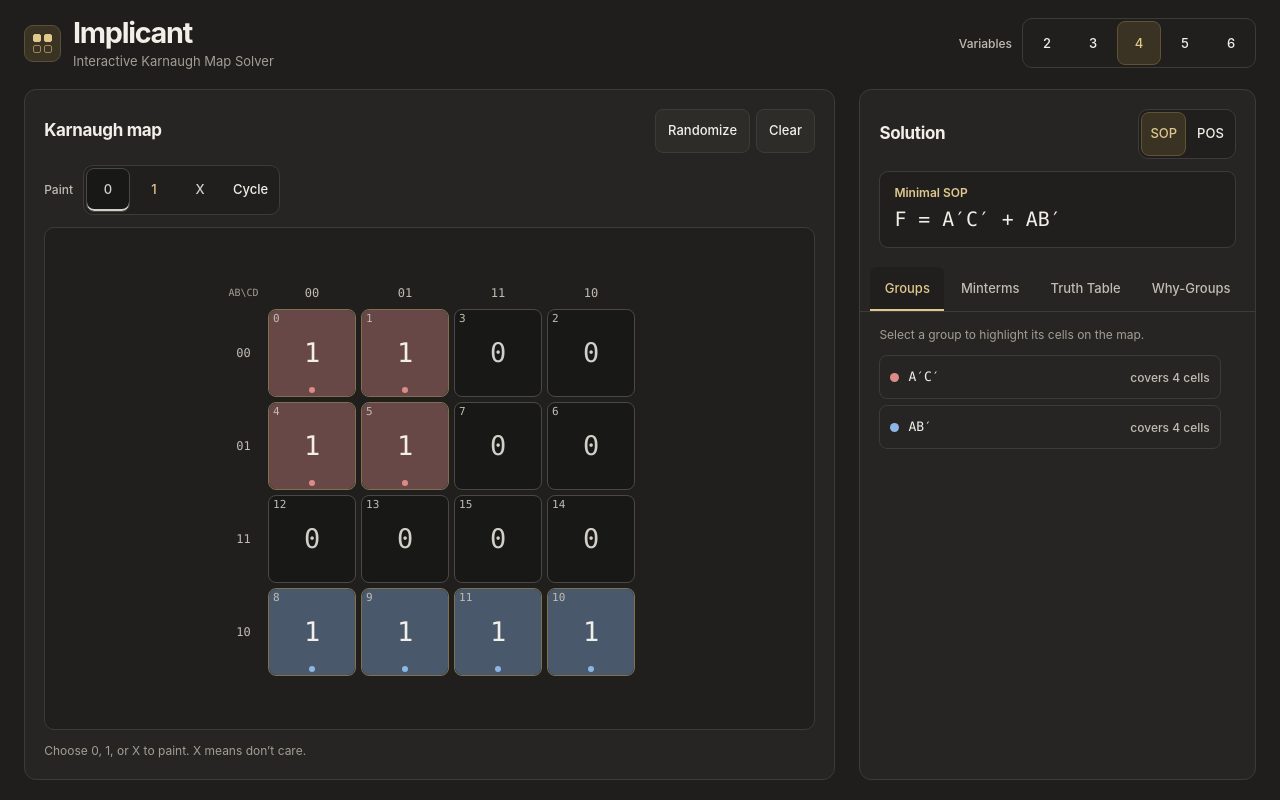
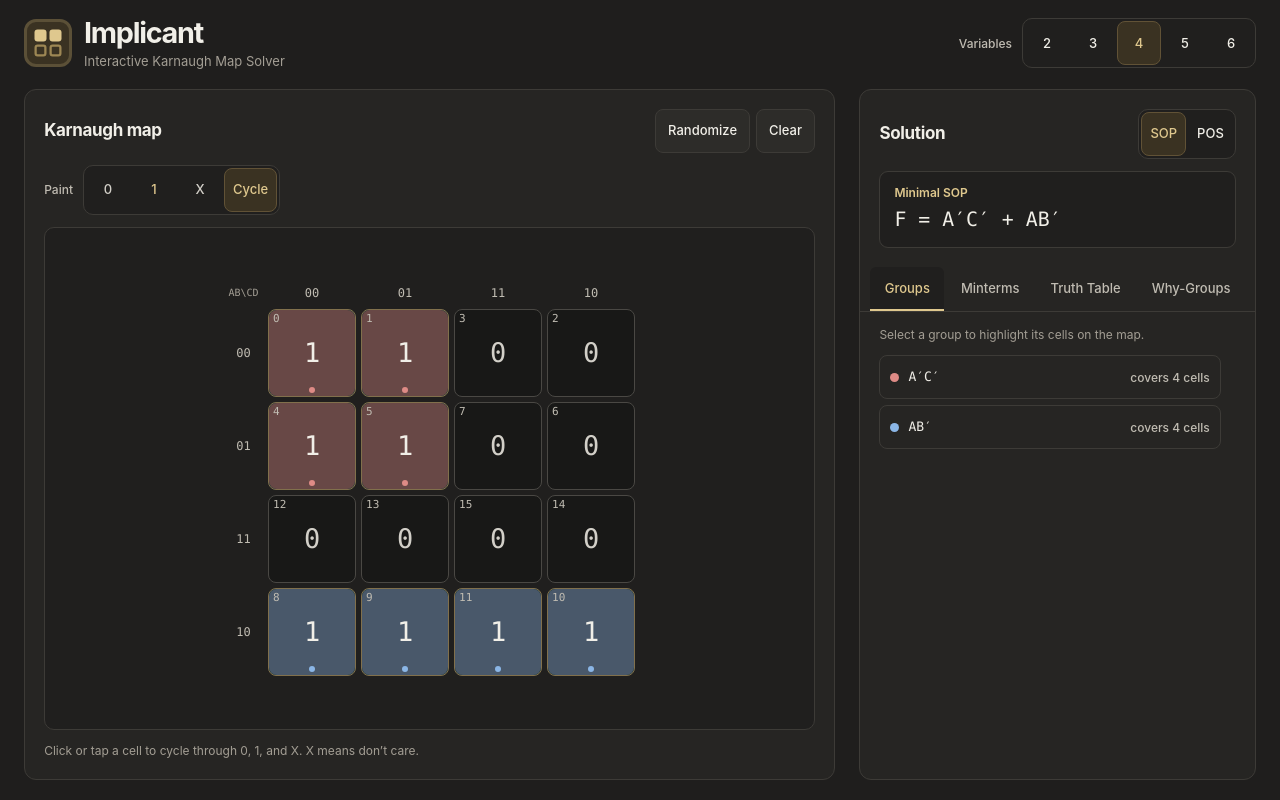
Before and after one commit to DanielMellen-University/Implicant, a website: page index.html in a window 1280 px wide. Drawn offline with Linux system fonts and the light colour scheme.

Commit message:
Align the Implicant brand and default to Cycle

```diff
--- a/index.html
+++ b/index.html
@@ -6,14 +6,14 @@
     <meta name="theme-color" content="#1f1e1d">
     <title>Implicant | Interactive Karnaugh Map Solver</title>
     <link rel="icon" href="./favicon.svg" type="image/svg+xml">
-    <link rel="stylesheet" href="./styles.css?v=9">
-    <script type="module" src="./ui.js?v=9"></script>
+    <link rel="stylesheet" href="./styles.css?v=10">
+    <script type="module" src="./ui.js?v=10"></script>
   </head>
   <body>
     <main class="app">
       <header class="topbar">
         <div class="brand">
-          <span class="brand-mark" aria-hidden="true"><i></i><i></i><i></i><i></i></span>
+          <img class="brand-mark" src="./favicon.svg" alt="" width="48" height="48">
           <div><h1>Implicant</h1><p class="subtitle">Interactive Karnaugh Map Solver</p></div>
         </div>
         <fieldset class="segmented variable-control">
@@ -36,10 +36,10 @@
             <fieldset class="segmented paint-control">
               <legend>Paint</legend>
               <div class="segment-row">
-                <button type="button" data-paint="0" aria-label="Paint zero" aria-pressed="true">0</button>
+                <button type="button" data-paint="0" aria-label="Paint zero" aria-pressed="false">0</button>
                 <button type="button" data-paint="1" aria-label="Paint one" aria-pressed="false">1</button>
                 <button type="button" data-paint="2" aria-label="Paint don't care" aria-pressed="false">X</button>
-                <button id="cycle-mode" type="button" aria-pressed="false">Cycle</button>
+                <button id="cycle-mode" type="button" aria-pressed="true">Cycle</button>
               </div>
             </fieldset>
           </div>
--- a/styles.css
+++ b/styles.css
@@ -70,17 +70,11 @@ button:active { background-color: var(--control); }
 .topbar { justify-content: space-between; gap: 16px; }
 .brand { gap: 12px; }
 .brand-mark {
-  display: grid;
+  display: block;
   flex: 0 0 auto;
-  grid-template-columns: repeat(2, 8px);
-  gap: 3px;
-  padding: 8px;
-  border: 1px solid #5b5037;
-  border-radius: 9px;
-  background: var(--accent-bg);
+  width: clamp(42px, 4vw, 48px);
+  height: auto;
 }
-.brand-mark i { height: 8px; border: 1px solid #9d8754; border-radius: 2px; }
-.brand-mark i:nth-child(-n+2) { background: var(--accent); border-color: var(--accent); }
 h1 { font-size: clamp(23px, 2.25vw, 30px); font-weight: 650; letter-spacing: -.045em; line-height: 1.15; }
 .subtitle { margin-top: 3px; color: var(--muted); font-size: 13px; }
 
--- a/ui.js
+++ b/ui.js
@@ -5,6 +5,7 @@ let nVars = 4;
 let values = [...initialValues];
 let selectedGroup = -1;
 let selectedPaint = 0;
+let cycleMode = true;
 let paintingPointer = null;
 let pendingActivation = null;
 let form = 'SOP';
@@ -15,7 +16,6 @@ let mapCells = [];
 
 const narrowLayout = window.matchMedia('(max-width: 879px)');
 const reducedMotion = window.matchMedia('(prefers-reduced-motion: reduce)');
-let cycleMode = window.matchMedia('(any-pointer: coarse)').matches;
 const tintAnimations = new WeakMap();
 const stageColor = getComputedStyle(document.documentElement).getPropertyValue('--stage').trim();
 const viewButtons = document.querySelectorAll('[data-view]');
```
Also changed, not shown: docs/GUIDE.md (+1 -1 lines), tests/browser/workspace.spec.js (+2 -2 lines), README.md, docs/implicant-logo.svg (added), docs/screenshots/implicant-mobile.png.
